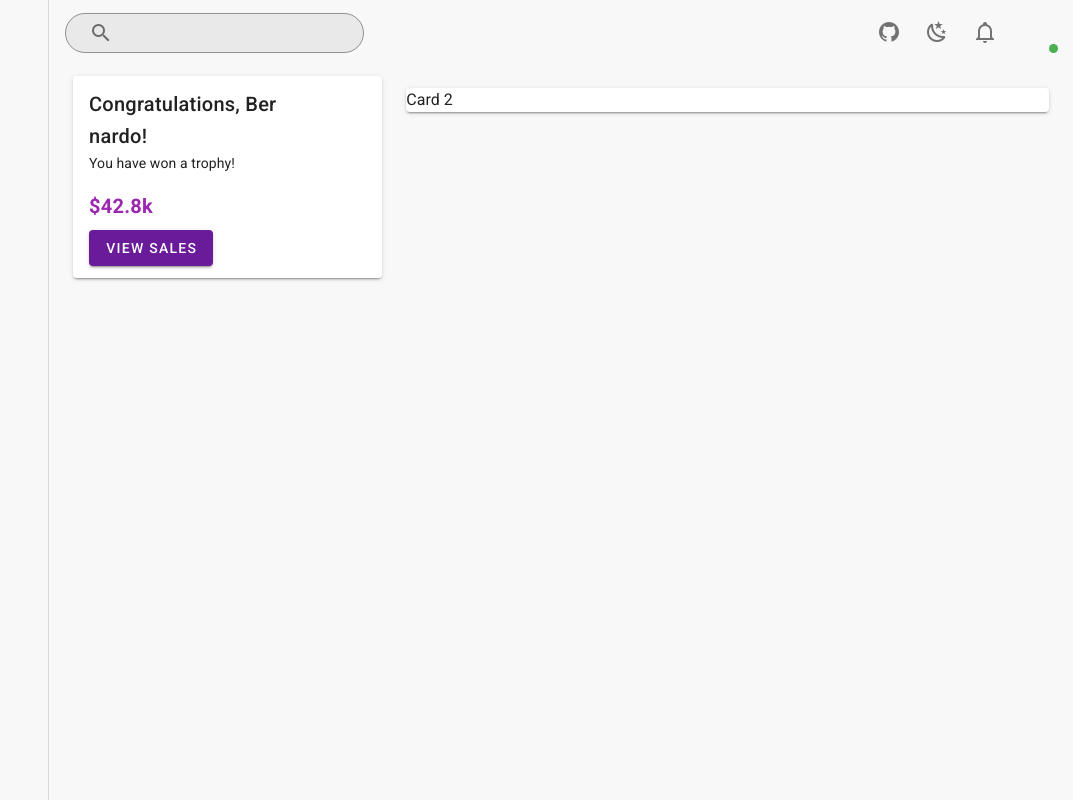
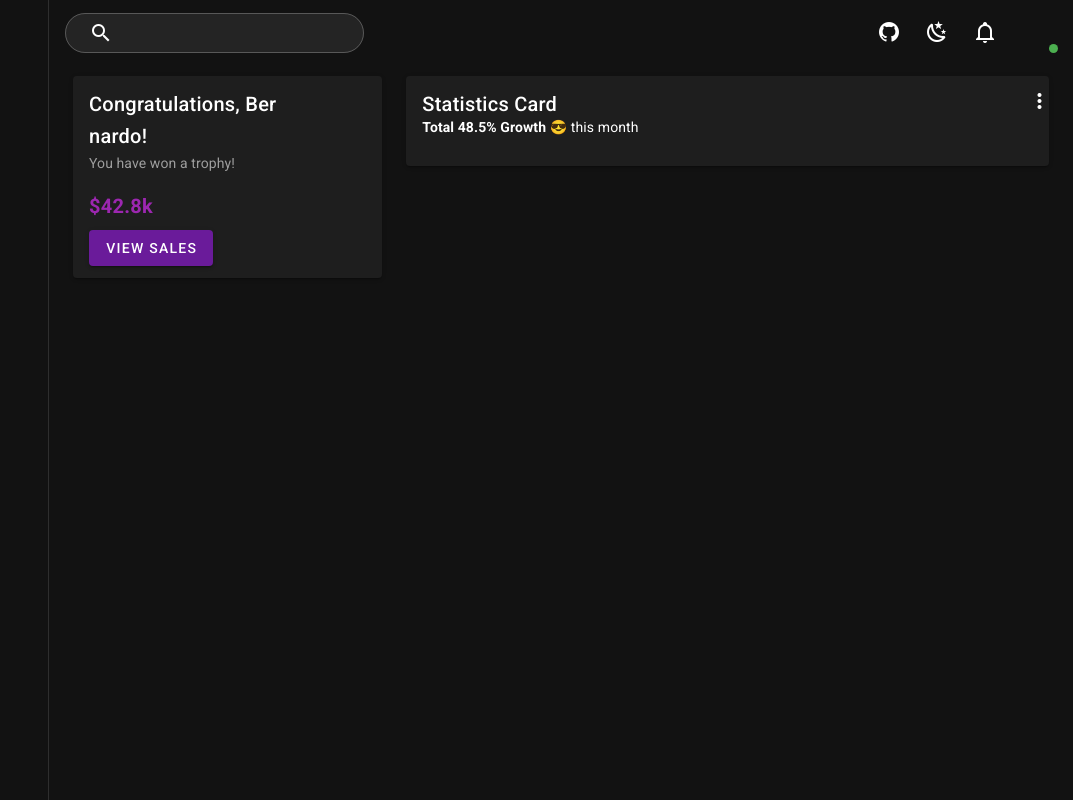
Before and after one commit to BerPGR/nuxt-vuetify-materio-dashboard, a Nuxt app: page / in a window 1280 px wide. Shown: the whole page, without its empty margins (207-1280 px from the left). Built offline with nearby package versions, Linux system fonts and the light colour scheme.

Commit message:
50% of the second card done

```diff
--- a/layouts/default.vue
+++ b/layouts/default.vue
@@ -1,8 +1,7 @@
 <template>
-  <v-app style="background-color: #F8F8F8;" dark>
+  <v-app dark>
     <v-navigation-drawer
     color="transparent"
-
       true
       fixed
       app
@@ -20,7 +19,7 @@
           mdi-github
         </v-icon>
       </v-btn>
-      <v-btn icon>
+      <v-btn icon @click="$vuetify.theme.dark = !$vuetify.theme.dark">
         <v-icon>
           mdi-weather-night
         </v-icon>
--- a/nuxt.config.js
+++ b/nuxt.config.js
@@ -52,7 +52,7 @@ export default {
   vuetify: {
     customVariables: ['~/assets/variables.scss'],
     theme: {
-      dark: false,
+      dark: true,
       themes: {
         dark: {
           primary: colors.blue.darken2,
--- a/pages/index.vue
+++ b/pages/index.vue
@@ -11,7 +11,7 @@
                   <v-card-title class="pb-3 pt-0 pl-4">
                     Congratulations, Bernardo!
                   </v-card-title>
-                  <v-card-subtitle class="pt-1">
+                  <v-card-subtitle class="pt-1 grey--text">
                     You have won a trophy!
                   </v-card-subtitle>
 
@@ -29,11 +29,24 @@
             </v-card>
 
           </v-col>
-          <v-col cols="12" sm="8"><v-card>
-            <p>
-              Card 2
-            </p>
-          </v-card></v-col>
+          <v-col cols="12" sm="8">
+            <v-card>
+              <v-row align="center">
+                <v-col cols="12" sm="11">
+                  <v-card-title class="pb-3 pt-0">Statistics Card</v-card-title>
+                  <v-card-subtitle><strong>Total 48.5% Growth</strong> 😎 this month</v-card-subtitle>
+                  <v-spacer></v-spacer>
+                </v-col>
+                <v-btn icon class="mb-10 ml-4">
+                    <v-icon>
+                      mdi-dots-vertical
+                    </v-icon>
+                  </v-btn>
+              </v-row>
+
+
+            </v-card>
+          </v-col>
         </v-row>
       </v-col>
     </v-row>
```
